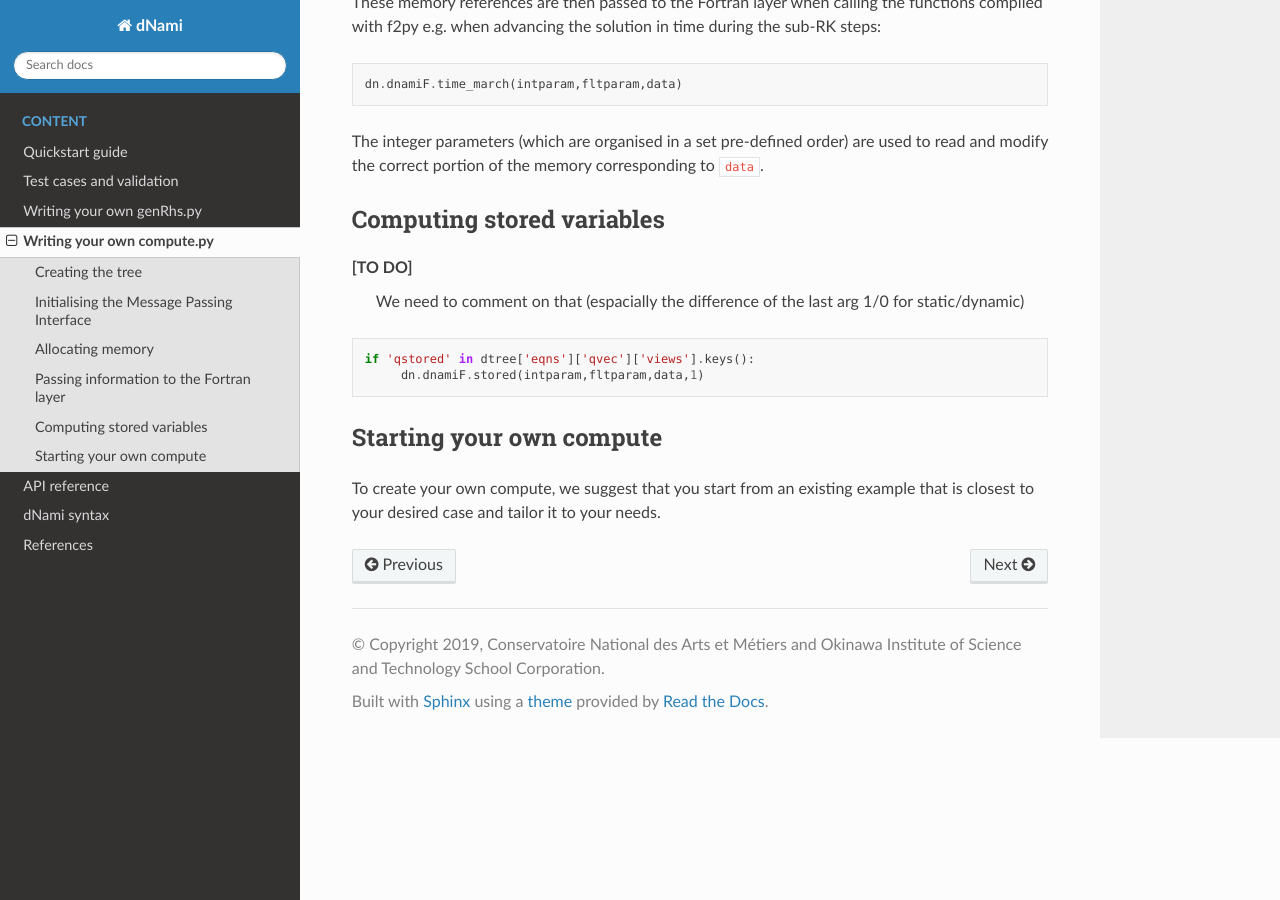
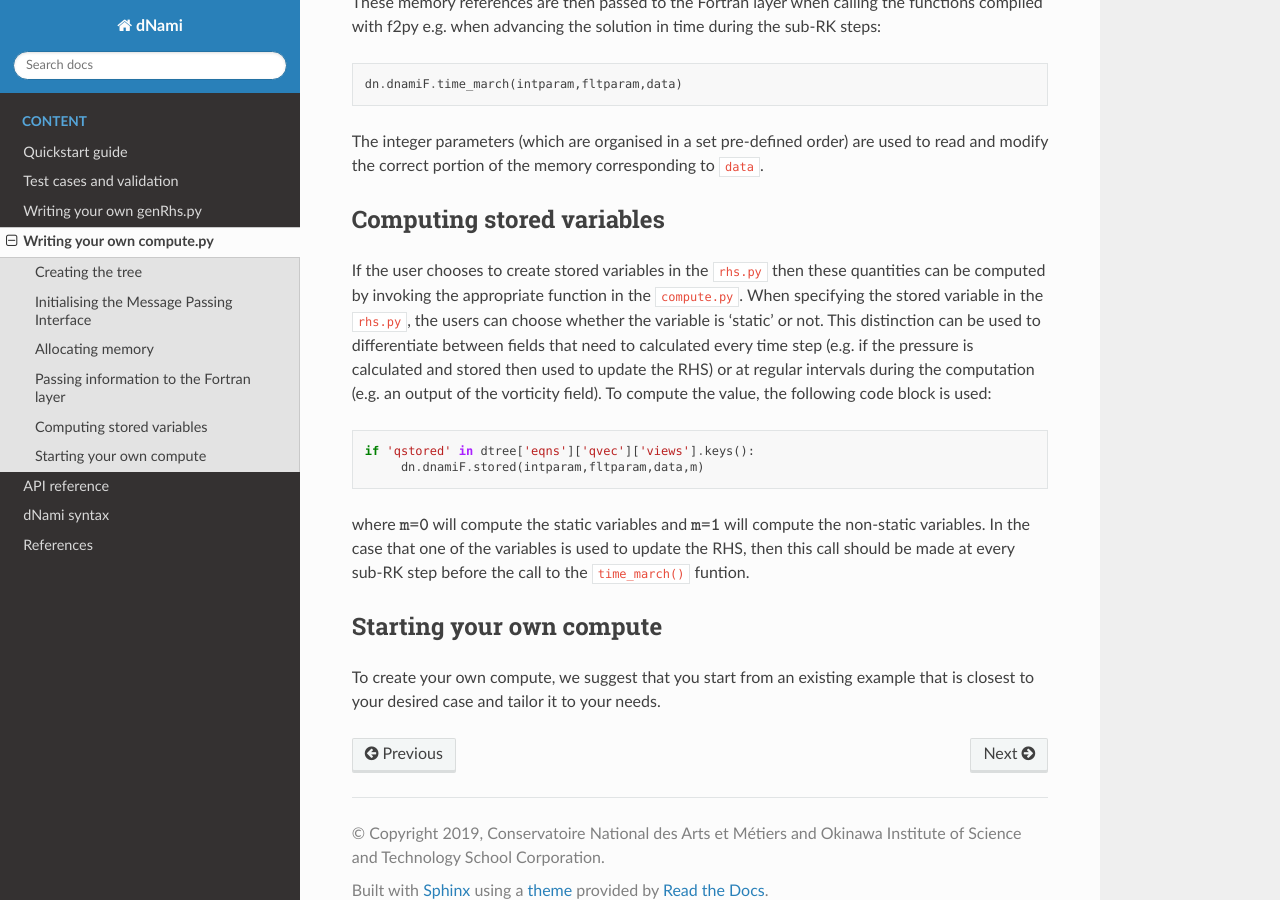
Before and after one commit to dNamiLab/dNami, a Sphinx documentation site: the page built from doc/usage/compute.rst, in a window 1280 px wide and 900 px high, scrolled down 2472 px. Built offline with Sphinx 7.4.7 and the Read the Docs theme 2.0.0, drawn with Linux system fonts in a browser that asks for light colours.

Commit message:
update computing stored section

```diff
--- a/doc/usage/compute.rst
+++ b/doc/usage/compute.rst
@@ -101,13 +101,14 @@
 Computing stored variables
 ##########################
 
-[TO DO]
- We need to comment on that (espacially the difference of the last arg 1/0 for static/dynamic)
+If the user chooses to create stored variables in the ``rhs.py`` then these quantities can be computed by invoking the appropriate function in the ``compute.py``. When specifying the stored variable in the ``rhs.py``, the users can choose whether the variable is 'static' or not. This distinction can be used to differentiate between fields that need to calculated every time step (e.g. if the pressure is calculated and stored then used to update the RHS) or at regular intervals during the computation (e.g. an output of the vorticity field). To compute the value, the following code block is used:
 
 .. code-block:: python
 
    if 'qstored' in dtree['eqns']['qvec']['views'].keys():
-        dn.dnamiF.stored(intparam,fltparam,data,1)
+        dn.dnamiF.stored(intparam,fltparam,data,m)
+
+where :math:`\texttt{m=0}` will compute the static variables and :math:`\texttt{m=1}` will compute the non-static variables. In the case that one of the variables is used to update the RHS, then this call should be made at every sub-RK step before the call to the ``time_march()`` funtion.
 
 Starting your own compute
 #########################
```
